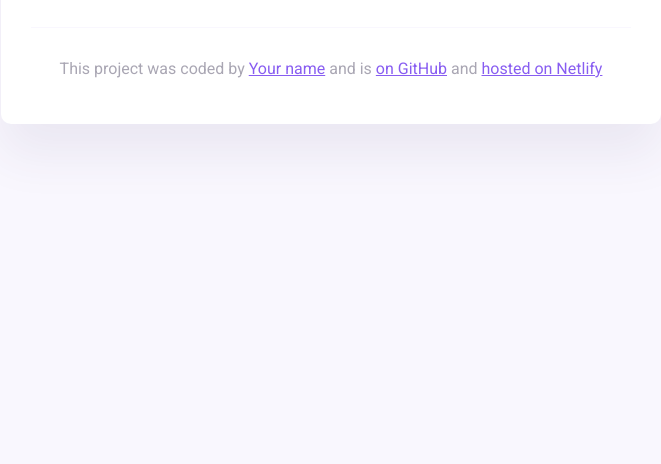
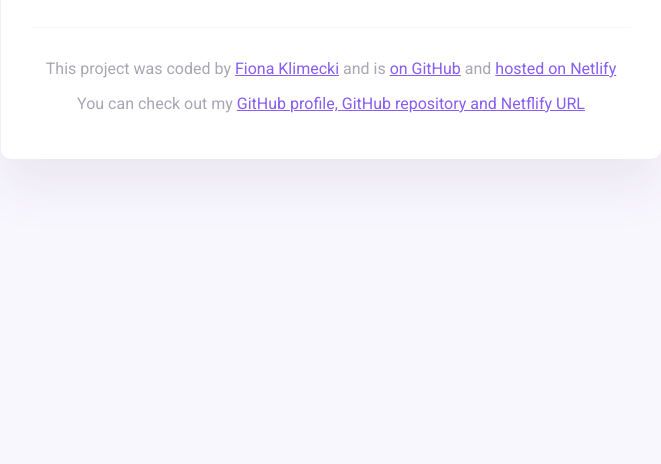
Before and after one commit to FiKli-ctrl/shecodes-homework-week6, a website built with Parcel: page index.html in a window 1280 px wide. Shown: the part 336-800 px from the top of the page, without its empty margins (309-970 px from the left). Built offline with nearby package versions, Linux system fonts and the light colour scheme.

Commit message:
Update index.html
Add in links

```diff
--- a/index.html
+++ b/index.html
@@ -47,9 +47,15 @@
       <footer>
         <p>
           This project was coded by
-          <a href="#" target="_blank">Your name</a> and is
+          <a href="#" target="_blank">Fiona Klimecki</a> and is
           <a href="#" target="_blank"> on GitHub</a> and
           <a href="#" target="_blank">hosted on Netlify</a>
+        </p>
+        <p>
+          You can check out my
+          <a href="https://github.com/FiKli-ctrl" target="_blank">GitHub profile, </a>
+          <a href="https://github.com/FiKli-ctrl/shecodes-homework-week6" target="_blank">GitHub repository and </a>
+          <a href="https://app.netlify.com/teams/fikli-ctrl-cgxu4xs/sites" target="_blank">Netflify URL</a>
         </p>
       </footer>
     </div>
```
